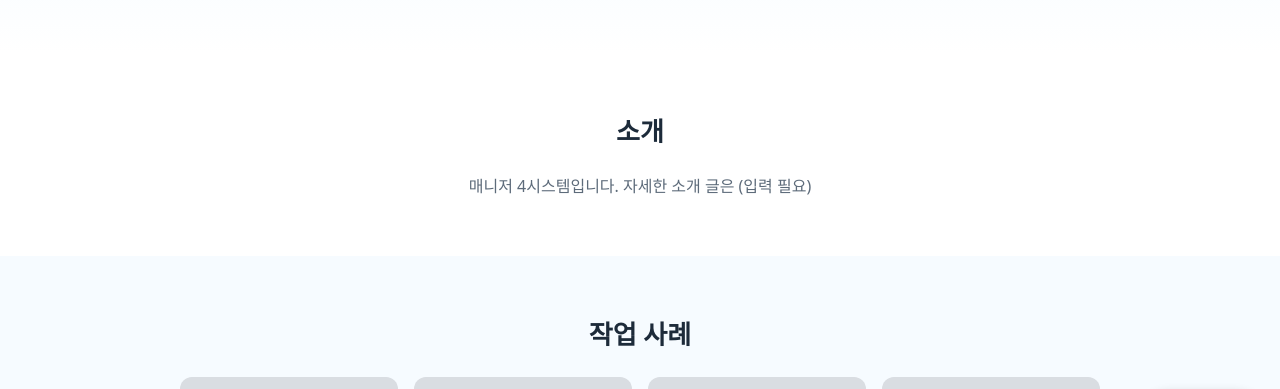
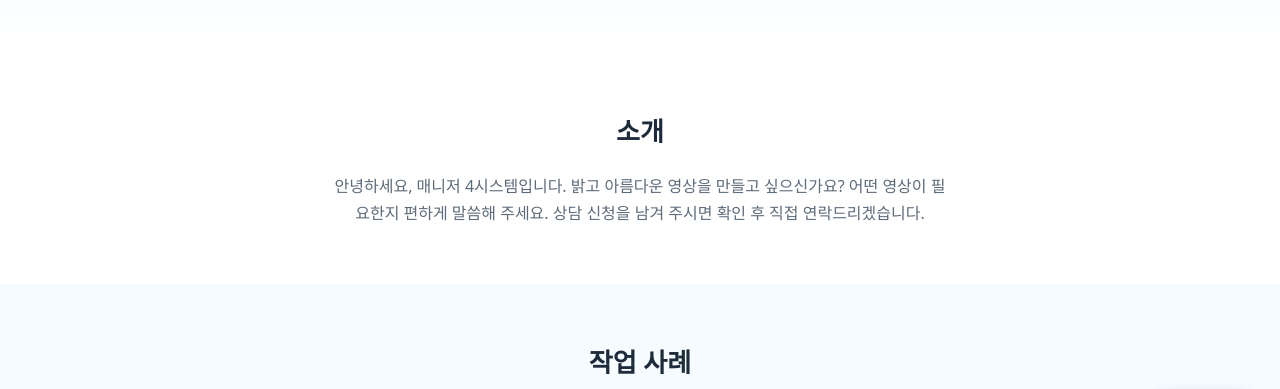
Before and after one commit to dpfhdrjwl1-bit/dpfhdrjwl1, a plain HTML site: page index.html in a window 1280 px wide. Shown: the part 337-726 px from the top of the page. Drawn offline with Linux system fonts and the light colour scheme.

Commit message:
소개 글 추가

```diff
--- a/index.html
+++ b/index.html
@@ -47,7 +47,7 @@ footer{padding:24px 0;text-align:center;color:var(--mute);font-size:14px;border-
 
 <section id="about"><div class="wrap">
 <h2>소개</h2>
-<p class="about">매니저 4시스템입니다. 자세한 소개 글은 (입력 필요)</p>
+<p class="about">안녕하세요, 매니저 4시스템입니다. 밝고 아름다운 영상을 만들고 싶으신가요? 어떤 영상이 필요한지 편하게 말씀해 주세요. 상담 신청을 남겨 주시면 확인 후 직접 연락드리겠습니다.</p>
 </div></section>
 
 <section id="works" class="alt"><div class="wrap">
```
